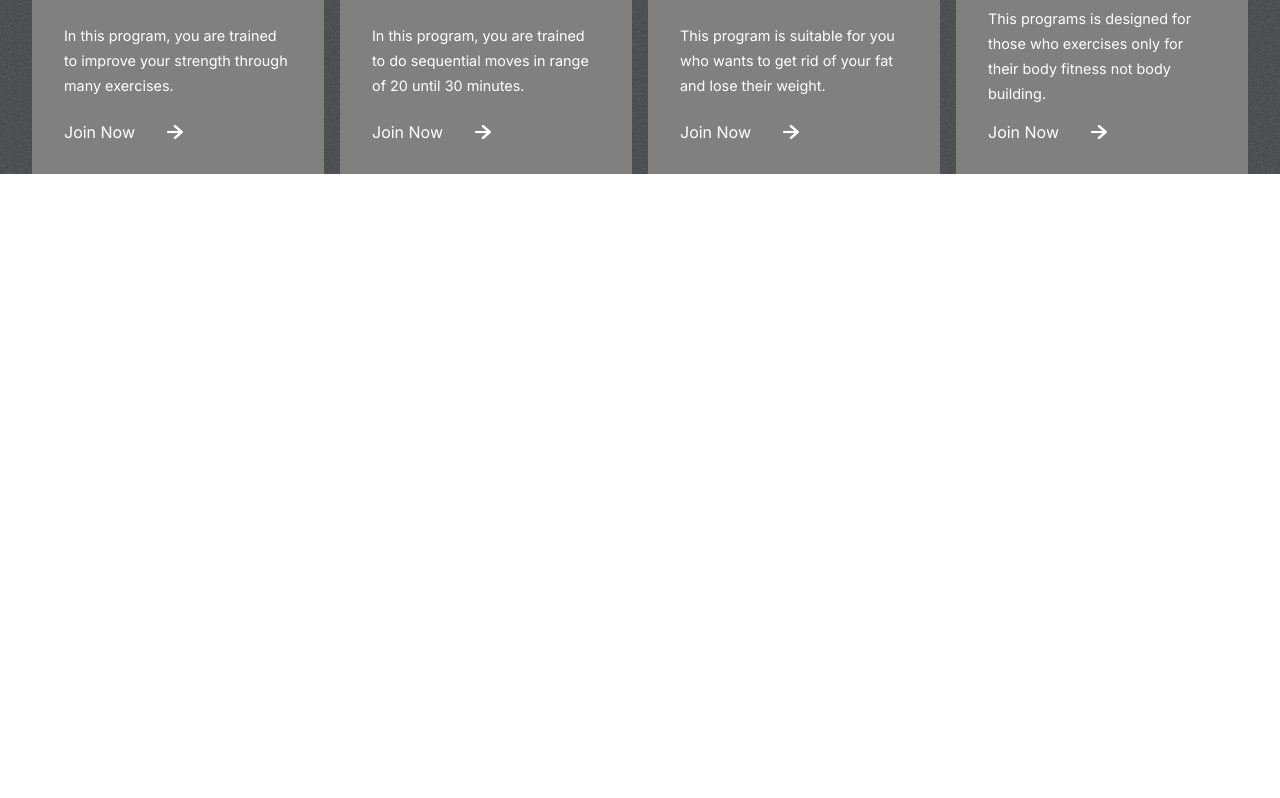
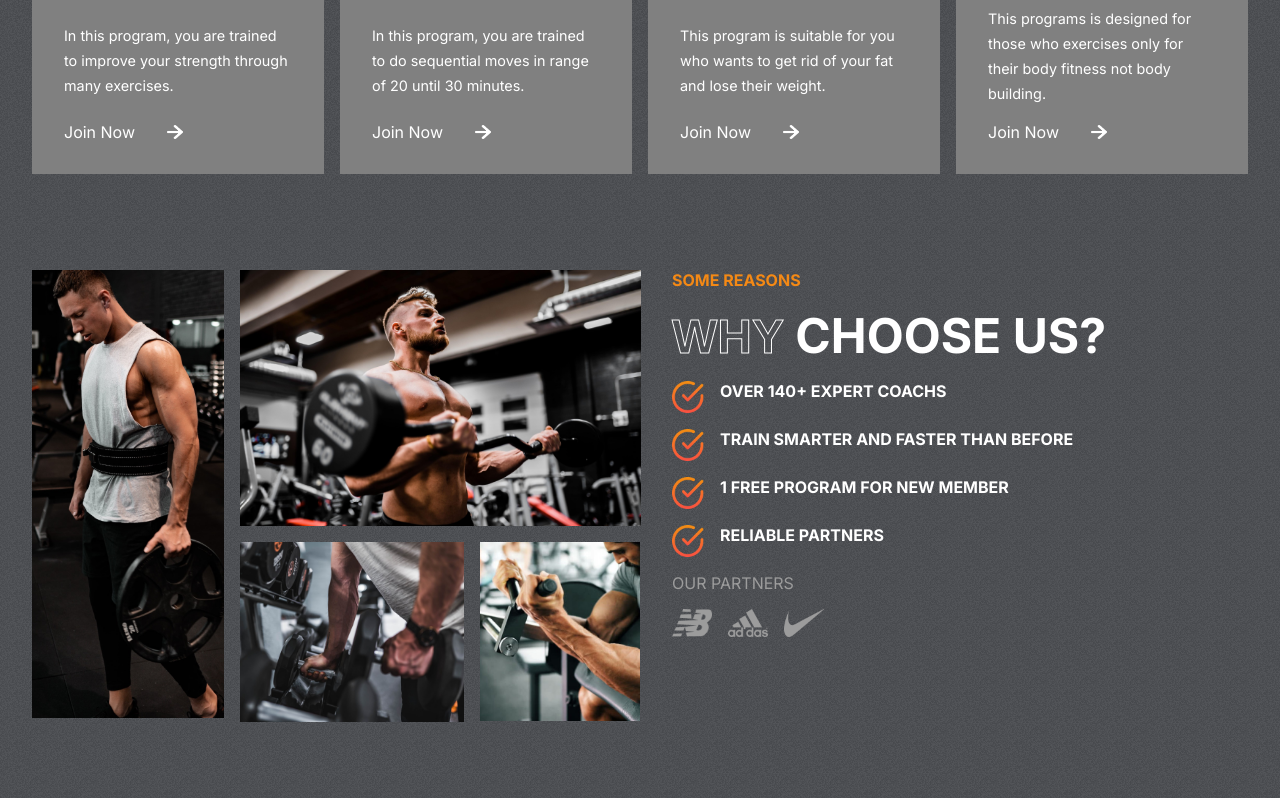
Before and after one commit to samiullah9118/gym-website, a React (Vite) app: page / in a window 1280 px wide. Shown: the part 1018-1816 px from the top of the page. Before the commit the page ends 1192 px from the top, so only its background shows below. Built offline with nearby package versions, Linux system fonts and the light colour scheme.

Commit message:
Add new reason section added

```diff
--- a/src/components/Reasons/Reasons.css
+++ b/src/components/Reasons/Reasons.css
@@ -1,7 +1,7 @@
 .Reasons {
   padding: 0 2rem;
   display: flex;
-  grid-template: 2rem;
+  gap: 2rem;
 }
 
 .left-r {
@@ -15,7 +15,70 @@
 .left-r > img {
   object-fit: cover;
 }
+.left-r > :nth-child(1) {
+  width: 12rem;
+  grid-row: 1/3;
+  height: 28rem;
+}
+
+.left-r > :nth-child(2) {
+  width: auto;
+  height: 16rem;
+  grid-column: 2/4;
+}
+
+.left-r > :nth-child(3) {
+  width: 14rem;
+  grid-row: 2;
+  grid-column: 2/3;
+}
+
+.left-r > :nth-child(4) {
+  width: 10rem;
+  grid-row: 2;
+  grid-column: 3/4;
+  height: 11.2rem
+}
 
 .right-r {
   flex: 1 1;
+  text-transform: uppercase;
+  gap: 1rem;
+  display: flex;
+  flex-direction: column;
 }
+
+.right-r > span {
+  font-weight: bold;
+  color: var(--orange);
+}
+
+.right-r > div {
+  color: white;
+  font-size: 3rem;
+  font-weight: bold;
+}
+.details-r {
+  display: flex;
+  flex-direction: column;
+  gap: 1rem;
+}
+
+.details-r > div {
+  display: flex;
+  font-size: 1rem;
+  gap: 1rem;
+}
+
+.details-r > div > img {
+  width: 2rem;
+  height: 2rem;
+}
+.partners {
+  display: flex;
+  gap: 1rem;
+}
+
+.partners > img {
+  width: 2.5rem;
+}
--- a/src/components/Reasons/Reasons.jsx
+++ b/src/components/Reasons/Reasons.jsx
@@ -4,11 +4,12 @@
 import image2 from "../../assets/image2.png";
 import image3 from "../../assets/image3.png";
 import image4 from "../../assets/image4.png";
-// import nb from "../../assets/nb.png";
-// import adidas from "../../assets/adidas.png";
-// import nike from "../../assets/nike.png";
-// import tick from "../../assets/tick.png";
+import nb from "../../assets/nb.png";
+import adidas from "../../assets/adidas.png";
+import nike from "../../assets/nike.png";
+import tick from "../../assets/tick.png";
 const Reasons = () => {
+  return (
     <div className="Reasons" id="reasons">
       <div className="left-r">
         <img src={image1} alt="" />
@@ -16,8 +17,47 @@
         <img src={image3} alt="" />
         <img src={image4} alt="" />
       </div>
-   <div className="right-r"></div>
- </div>;
+      <div className="right-r">
+        <span>some reasons</span>
+
+        <div>
+          <span className="stroke-text">why</span>
+          <span> choose us?</span>
+        </div>
+        <div className="details-r">
+          <div>
+            <img src={tick} alt="" />
+            <span>OVER 140+ EXPERT COACHS</span>
+          </div>
+          <div>
+            <img src={tick} alt="" />
+            <span>TRAIN SMARTER AND FASTER THAN BEFORE</span>
+          </div>
+          <div>
+            <img src={tick} alt="" />
+            <span>1 FREE PROGRAM FOR NEW MEMBER</span>
+          </div>
+          <div>
+            <img src={tick} alt="" />
+            <span>RELIABLE PARTNERS</span>
+          </div>
+        </div>
+        <span
+          style={{
+            color: "var(--gray)",
+            fontWeight: "normal",
+          }}
+        >
+          OUR PARTNERS
+        </span>
+        <div className="partners">
+          <img src={nb} alt="" />
+          <img src={adidas} alt="" />
+          <img src={nike} alt="" />
+        </div>
+      </div>
+    </div>
+  );
 };
 
 export default Reasons;
```
Lines whose indentation alone changed are shown as unchanged.
